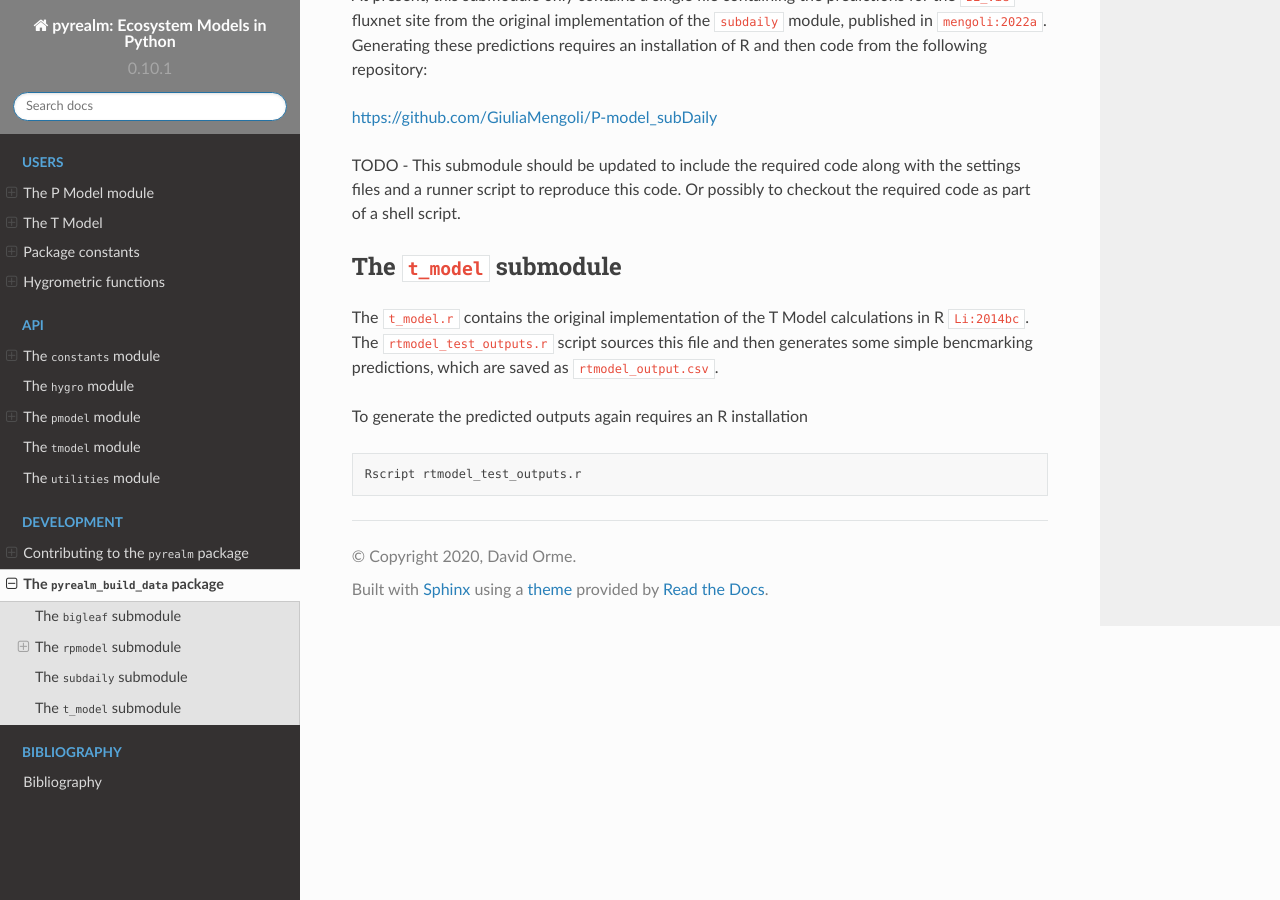
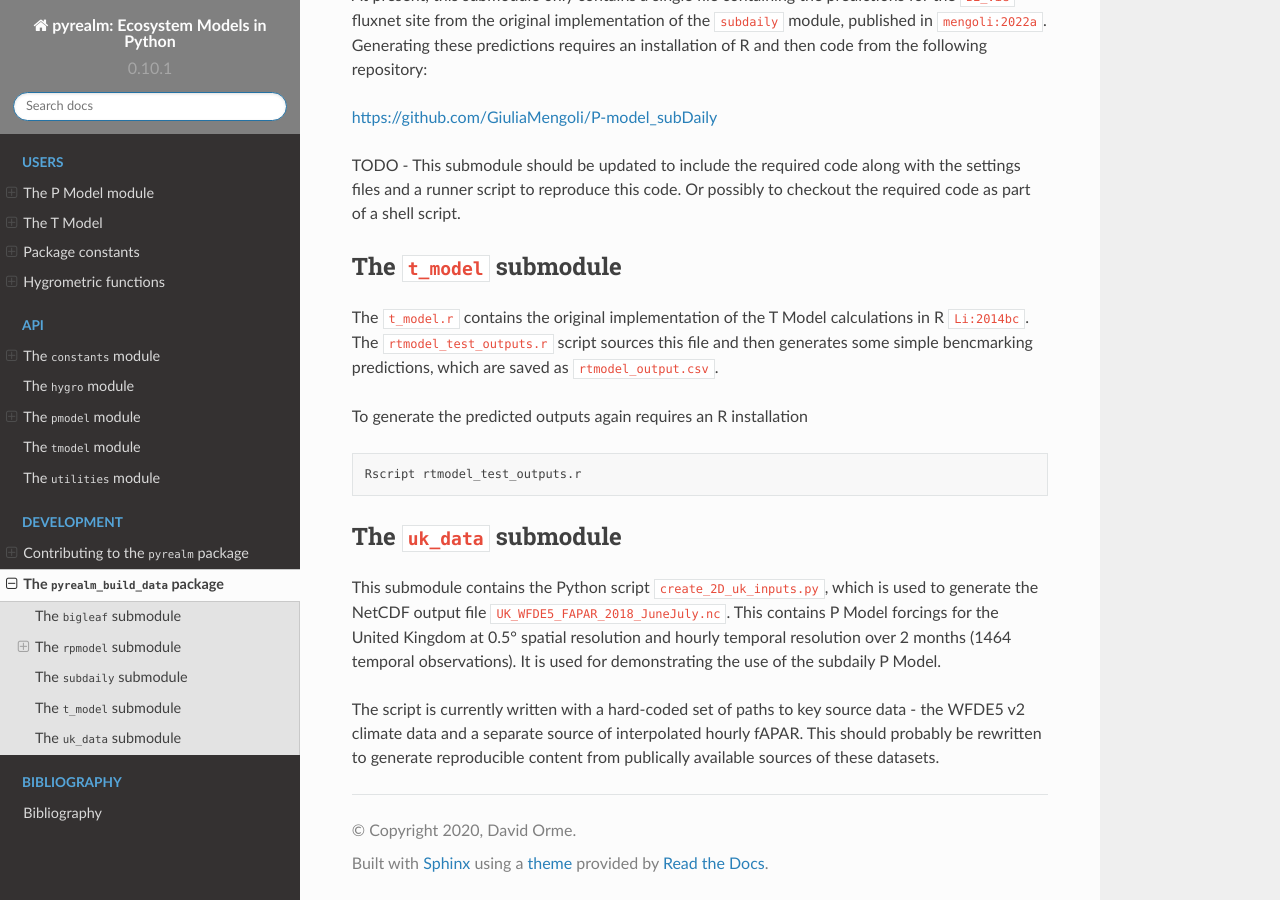
Before and after one commit to ImperialCollegeLondon/pyrealm, a Sphinx documentation site: the page built from docs/source/development/pyrealm_build_data.md, in a window 1280 px wide and 900 px high, scrolled down 2207 px. Built offline with Sphinx 7.4.7 and the Read the Docs theme 2.0.0, drawn with Linux system fonts in a browser that asks for light colours; cross-references to code outside the pages are shown as plain code.

Commit message:
Did not save doc before committing

````diff
--- a/docs/source/development/pyrealm_build_data.md
+++ b/docs/source/development/pyrealm_build_data.md
@@ -127,3 +127,16 @@ To generate the predicted outputs again requires an R installation
 ```sh
 Rscript rtmodel_test_outputs.r
 ```
+
+## The `uk_data` submodule
+
+This submodule contains the Python script `create_2D_uk_inputs.py`, which is used to
+generate the NetCDF output file `UK_WFDE5_FAPAR_2018_JuneJuly.nc`. This contains P Model
+forcings for the United Kingdom at 0.5° spatial resolution and hourly temporal
+resolution over 2 months (1464 temporal observations). It is used for demonstrating the
+use of the subdaily P Model.
+
+The script is currently written with a hard-coded set of paths to key source data - the
+WFDE5 v2 climate data and a separate source of interpolated hourly fAPAR. This should
+probably be rewritten to generate reproducible content from publically available sources
+of these datasets.
````
